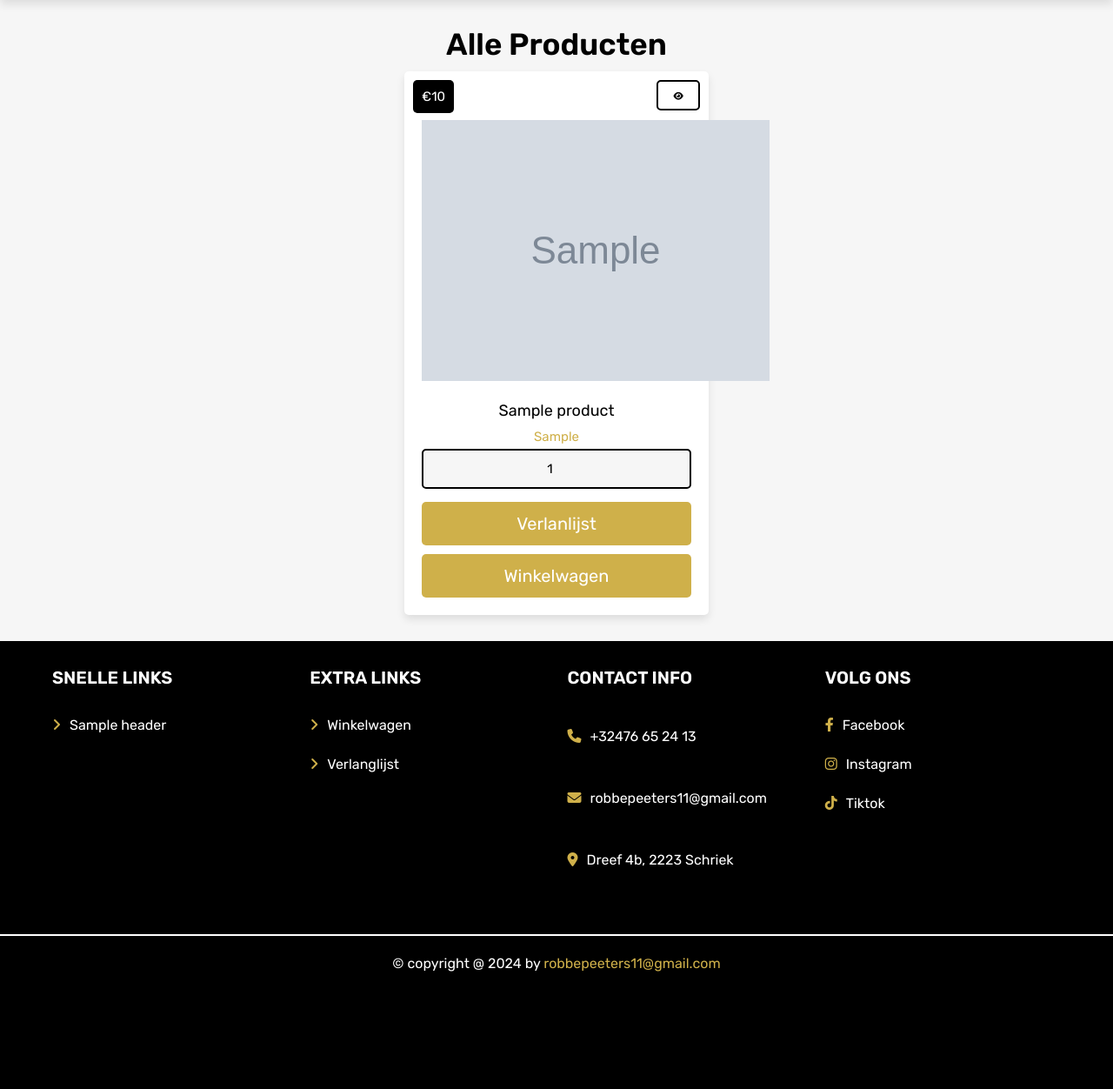
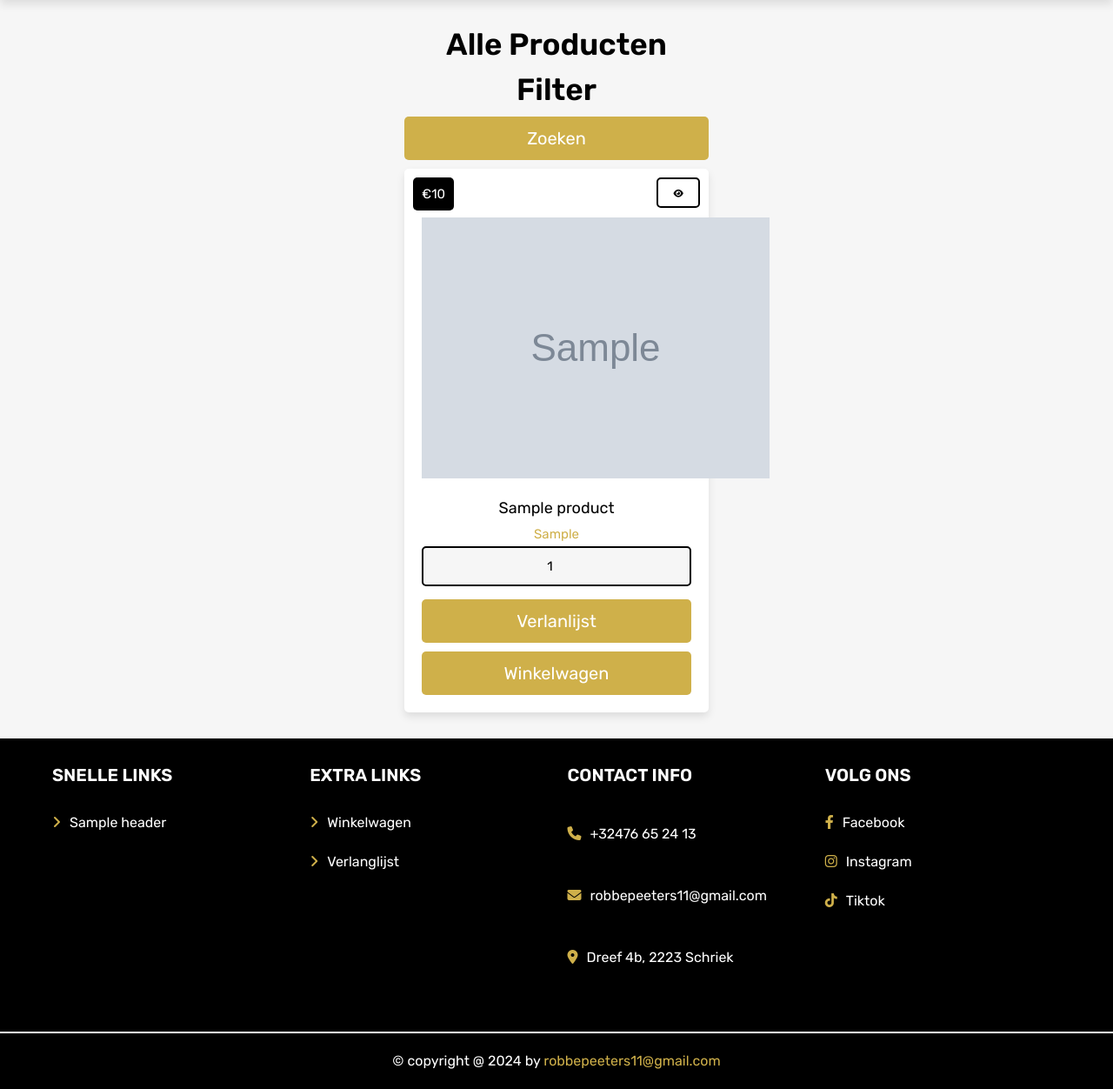
Before and after one commit to robbe-tm/php_webshop, a PHP site: page /shop.php in a window 1280 px wide. Shown: the part 153-1405 px from the top of the page at 87% size. Before the commit the page ends 1270 px from the top, so only its background shows below. Run offline with PHP 8.4, Linux system fonts and the light colour scheme; tables that the repository leaves empty or names only in its code hold one stand-in row (values such as "Sample post"); grey boxes marked "Sample" are stand-in pictures; some libraries are stand-ins or nearby versions.

Commit message:
Changes 17/06/24

```diff
--- a/shop.php
+++ b/shop.php
@@ -4,6 +4,8 @@
 if (!isset($user_id)) {
 } else {
 }
+$select_categorys = $conn->prepare("SELECT * FROM `categorys`");
+$select_categorys->execute();
 ?>
 
 <!DOCTYPE html>
@@ -24,6 +26,16 @@ if (!isset($user_id)) {
     <?php include 'includes/header/header.php' ?>
     <section class="products">
         <h1 class="title">Alle producten</h1>
+        <div class="box-container">
+            <form action="" method="get">
+                <div class="filter">
+                    <h1 class="title">Filter
+                        <button type="submit" class="btn">Zoeken</button>
+                    </h1>
+                </div>
+            </form>
+
+        </div>
         <div class="box-container">
             <?php
             $select_products = $conn->prepare("SELECT * FROM `products`");
```
